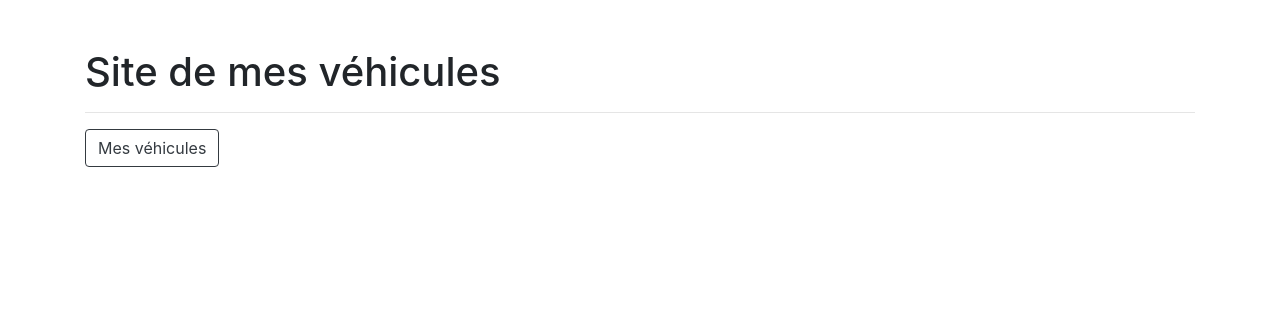
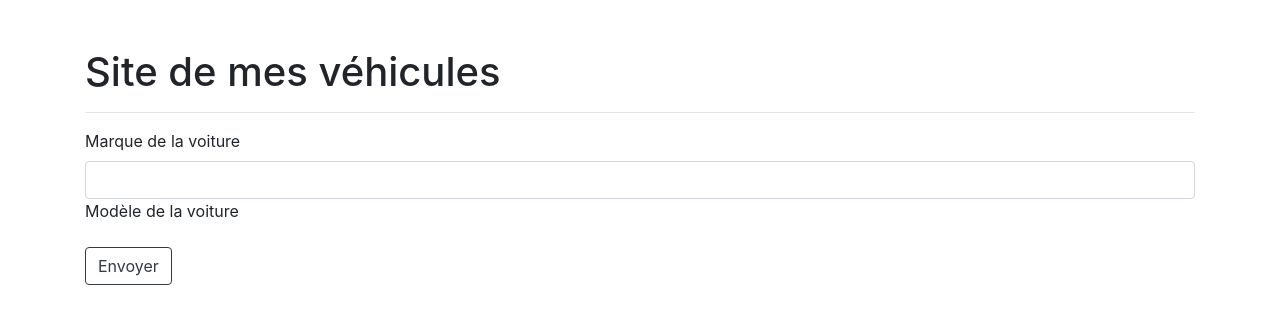
Before and after one commit to Willremi/Groupe6, a PHP site: page / in a window 1280 px wide. Shown: the top 324 px of the page. Run offline with PHP 8.4, Linux system fonts and the light colour scheme; some libraries are stand-ins or nearby versions.

Commit message:
maj index de exempleVehicule

```diff
--- a/PHP/exempleVehicule/index.php
+++ b/PHP/exempleVehicule/index.php
@@ -1,6 +1,8 @@
 <?php
     require_once 'src/views/elements/head.php';
     require_once 'src/views/elements/footer.php';
+    require 'src/config/config.php';
+    require 'src/models/connect.php';
 
     head();
 ?>
@@ -8,11 +10,15 @@
     <hr>
     <div>
 
-        <a href="src/views/mesVehicules.php">
-            <button type="button" class="btn btn-outline-dark">
-                Mes véhicules
-            </button>
-        </a>
+        <form method="post">
+            <div class="form-group">
+            <label for="marque">Marque de la voiture</label>
+            <input type="text" name="marq" id="marque" class="form-control">
+            <label for="model">Modèle de la voiture</label>
+            </div>
+            <button type="submit" class="btn btn-outline-dark">Envoyer</button>
+
+        </form>
 
     </div>
 </div>
--- a/PHP/exempleVehicule/src/config/config.php
+++ b/PHP/exempleVehicule/src/config/config.php
@@ -1,6 +1,6 @@
 <?php
 
 define('LOCALHOST', 'localhost');
-define('DBNAME', 'produits');
+define('DBNAME', 'vehicule');
 define('DBID', 'root');
 define('DBMDP', 'root');
--- a/PHP/exempleVehicule/src/model/connect.php
+++ b/PHP/exempleVehicule/src/models/connect.php
@@ -1,5 +1,5 @@
 <?php
-require '../config/config.php';
+
 
 function connect(){
     try
```
